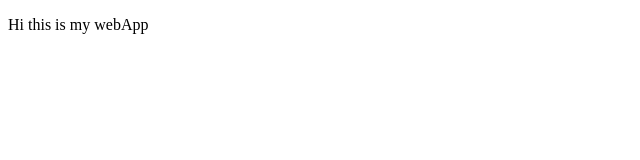
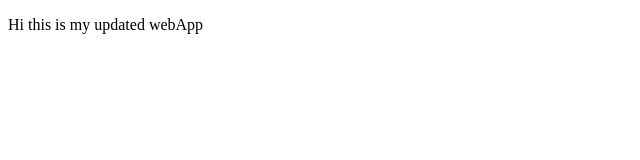
Before and after one commit to Vimalf-git/GitSessionDemo, a plain HTML site: page index.html in a window 1280 px wide. Shown: the full height of the page, 0-640 px from the left. Drawn offline with Linux system fonts and the light colour scheme.

Commit message:
updatedApp

```diff
--- a/index.html
+++ b/index.html
@@ -6,6 +6,6 @@
     <title>Document</title>
 </head>
 <body>
-    <p>Hi this is my webApp</p>
+    <p>Hi this is my updated webApp</p>
 </body>
 </html>
```
